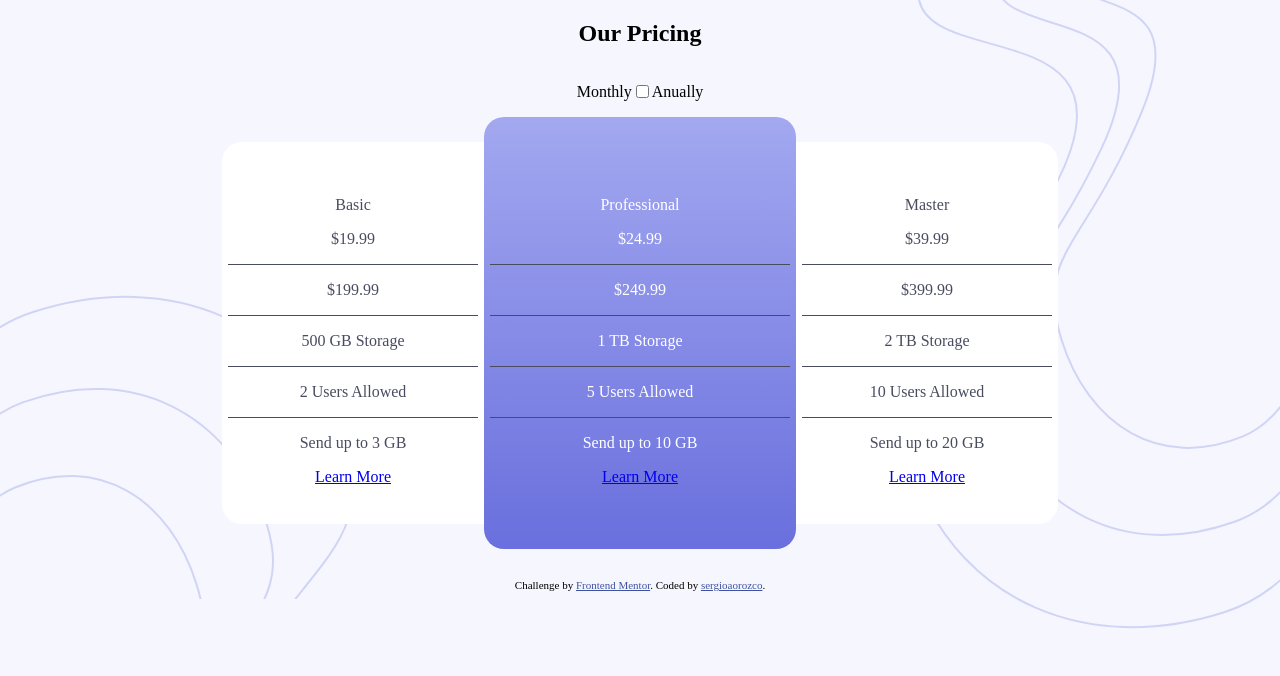
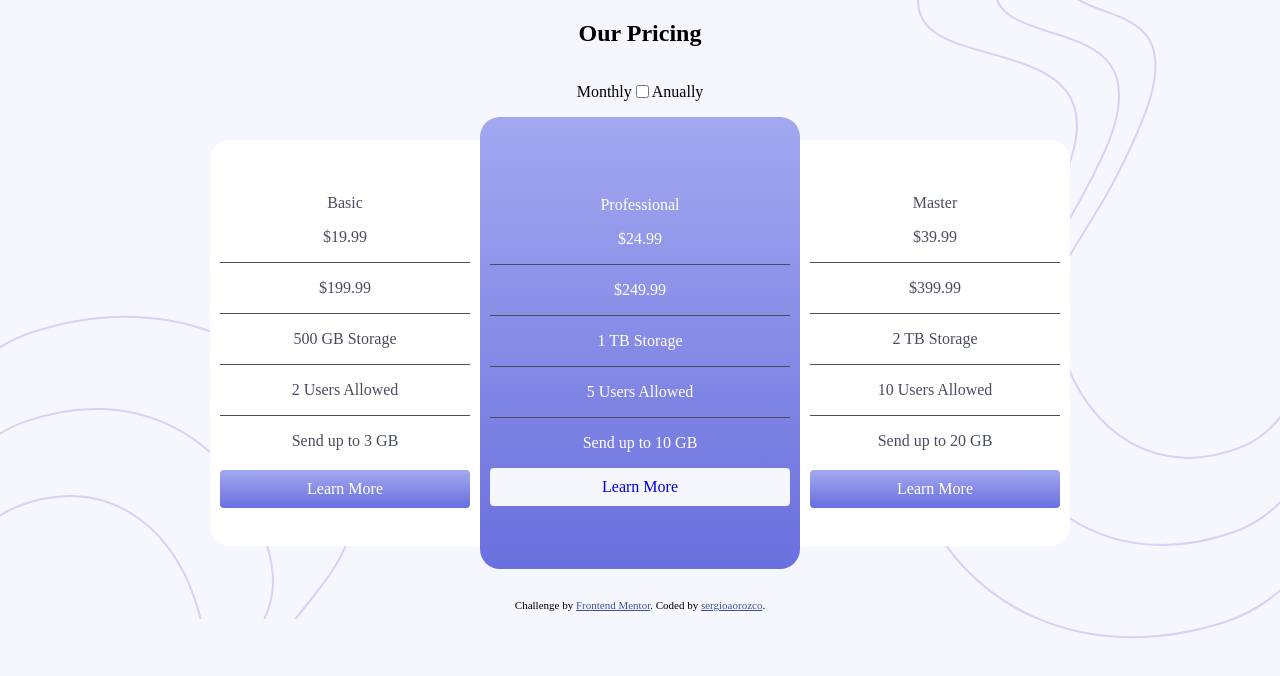
Before and after one commit to Sergioaorozco/Toggle-Pricing-Component, a plain HTML site: page index.html in a window 1280 px wide. Drawn offline with Linux system fonts and the light colour scheme.

Commit message:
Add Button styles in each pricing card component

```diff
--- a/index.html
+++ b/index.html
@@ -59,7 +59,7 @@
       <p>10 Users Allowed</p>
       <hr class="basic-hr">
       <p>Send up to 20 GB</p>
-      <a href="#" class="btn-secondary">Learn More</a>
+      <a href="#" class="btn-primary">Learn More</a>
     </div>
   </section>
   <div class="attribution">
--- a/style.css
+++ b/style.css
@@ -25,7 +25,7 @@ body {
 
 .basic, .master {
     background: white;
-    padding: 3% 6px;
+    padding: 3% 10px;
     width: 250px;
     color: var(--DarkGrayishBlue);
 }
@@ -45,8 +45,7 @@ body {
     color: white;
     width: 300px;
     border-radius: 20px;
-    height: 20%;
-    padding: 5% 6px;
+    padding: 5% 10px;
 }
 
 .toggle-period {
@@ -59,3 +58,24 @@ body {
     border:none;
     border-top: 1px solid var(--DarkGrayishBlue);
 }
+
+
+.btn-primary {
+    background: var(--Primary);
+    border-radius: 4px;
+    display: block;
+    padding: 10px 0;
+    color: white;
+    margin-top: 20px;
+    text-decoration: none;
+}
+
+.btn-secondary {
+    background-color: var(--LightGrayishBlue);
+    border-radius: 4px;
+    display: block;
+    margin-block-start: 10px;
+    padding: 10px 0;
+    text-decoration: none;
+
+}
```
